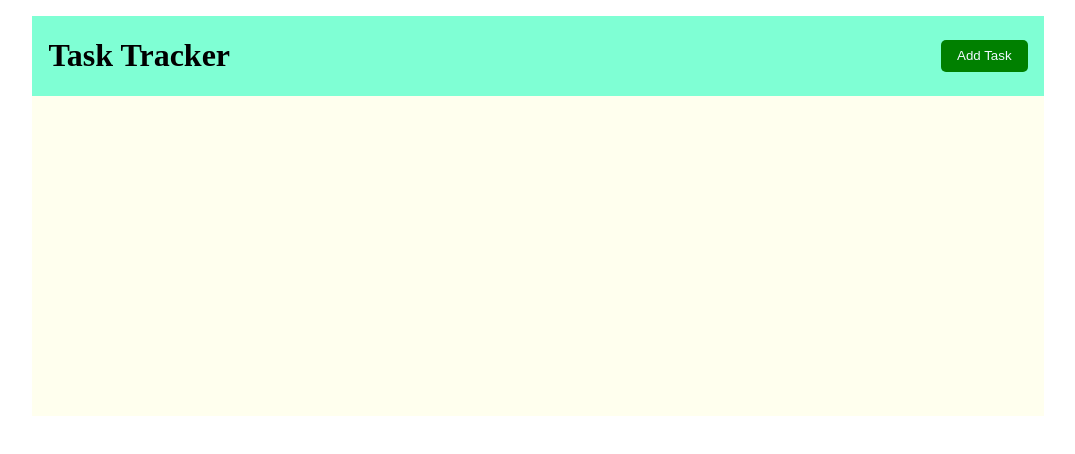
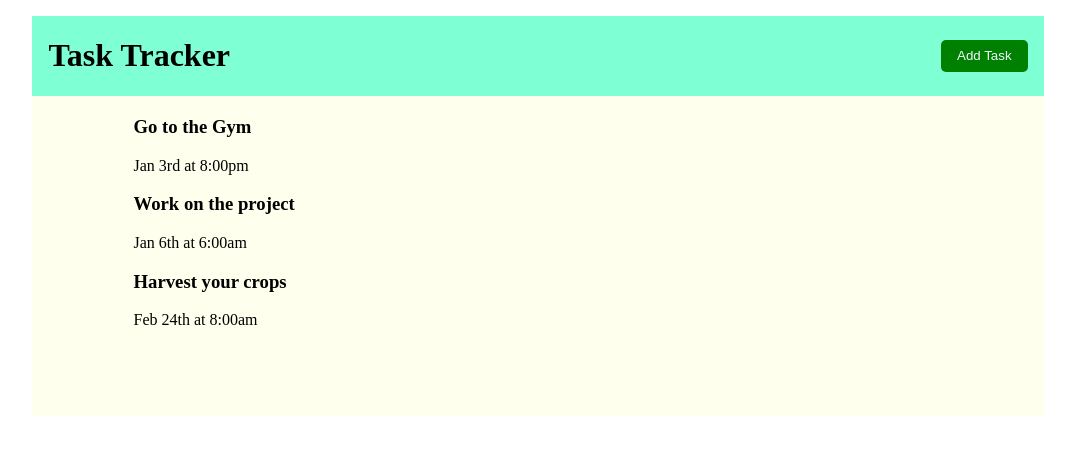
Before and after one commit to thierved/learn-vue, a Vue app: page / in a window 1280 px wide. Shown: the top 454 px of the page, without its empty margins (102-1177 px from the left). Built offline with nearby package versions, Linux system fonts and the light colour scheme.

Commit message:
Created the task component

```diff
--- a/src/App.vue
+++ b/src/App.vue
@@ -1,15 +1,46 @@
 <template>
   <div class="container">
-    <Header title="Task Tracker"/>
+    <Header title="Task Tracker" />
+    <Tasks :tasks="tasks"/>
   </div>
 </template>
 
 <script>
 import Header from './components/Header.vue';
+import Tasks from './components/Tasks.vue';
+
 export default {
   name: 'App',
   components: {
     Header,
+    Tasks,
+},
+  data() {
+    return {
+      tasks :[]
+    }
+  },
+  created() {
+    this.tasks = [
+      {
+        id: 1,
+        text: 'Go to the Gym',
+        day: 'Jan 3rd at 8:00pm',
+        reminder: true
+      },
+      {
+        id: 2,
+        text: 'Work on the project',
+        day: 'Jan 6th at 6:00am',
+        reminder: false
+      },
+      {
+        id: 3,
+        text: 'Harvest your crops',
+        day: 'Feb 24th at 8:00am',
+        reminder: true
+      }
+    ]
   }
 }
 </script>
--- a/src/components/Button.vue
+++ b/src/components/Button.vue
@@ -1,5 +1,5 @@
 <template>
-    <button :style="{background: color}">{{text}}</button>
+    <button @click="onClick()" :style="{background: color}">{{text}}</button>
 </template>
 
 <script>
@@ -9,6 +9,11 @@
         props: {
             text: String,
             color: String,
+        },
+        methods: {
+            onClick() {
+                console.log('working as fine!')
+            }
         }
     }
 </script>
--- /dev/null
+++ b/src/components/Task.vue
@@ -0,0 +1,16 @@
+<template>
+    <h3>{{task.text}}</h3>
+    <p>{{task.day}}</p>
+</template>
+
+<script>
+
+export default {
+    // eslint-disable-next-line vue/multi-word-component-names
+    name: 'Task',
+    props: {
+        task: Object
+    }
+}
+
+</script>
--- /dev/null
+++ b/src/components/Tasks.vue
@@ -0,0 +1,31 @@
+<template>
+    <div class="task">
+        <div v-for="task in tasks" :key="task.id">
+            <Task :task="task"/>
+        </div>
+
+    </div>
+</template>
+
+<script>
+import Task from './Task.vue';
+
+export default {
+    // eslint-disable-next-line vue/multi-word-component-names
+    name: 'Tasks',
+    props: {
+        tasks: Array
+    },
+    components: {
+    Task,
+}
+}
+</script>
+
+<style scoped>
+    .task {
+        width: 80%;
+        margin: 0 auto;
+        text-align: left;
+    }
+</style>
```
Lines whose indentation alone changed are shown as unchanged.
